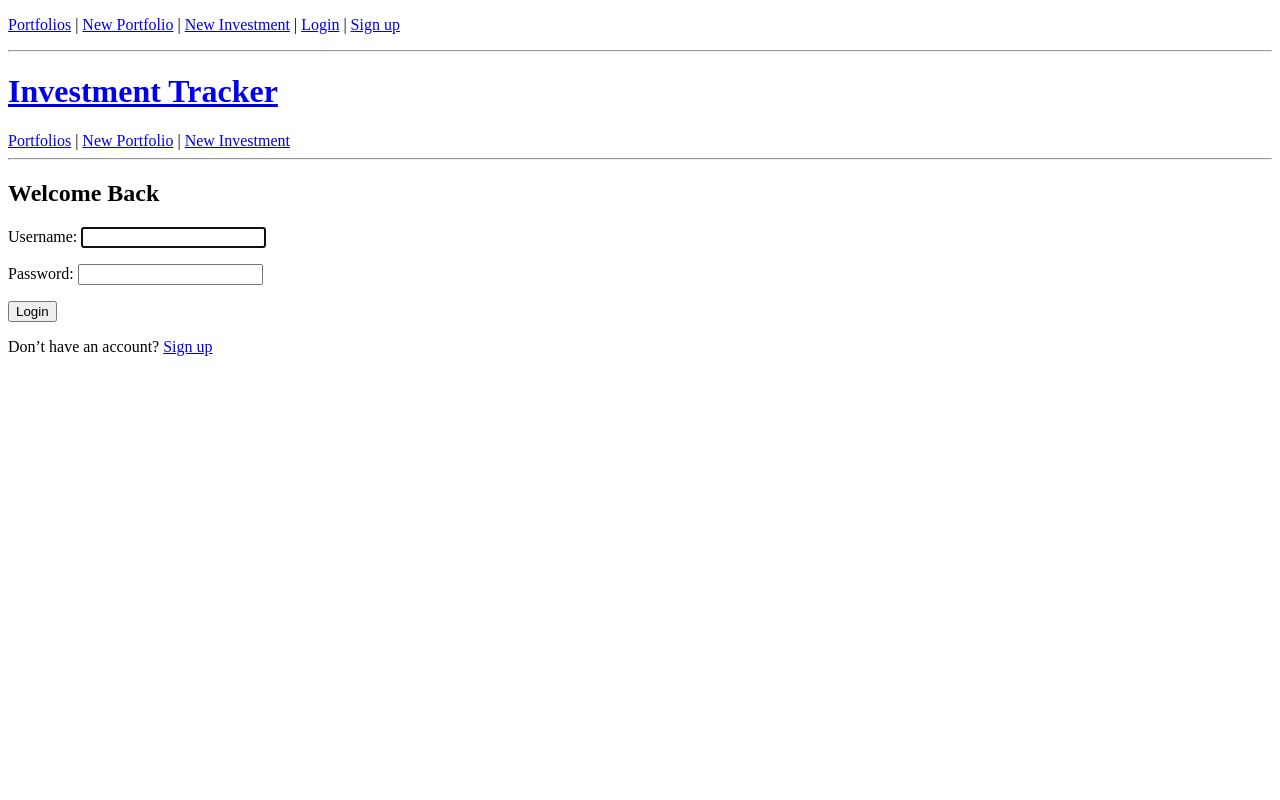
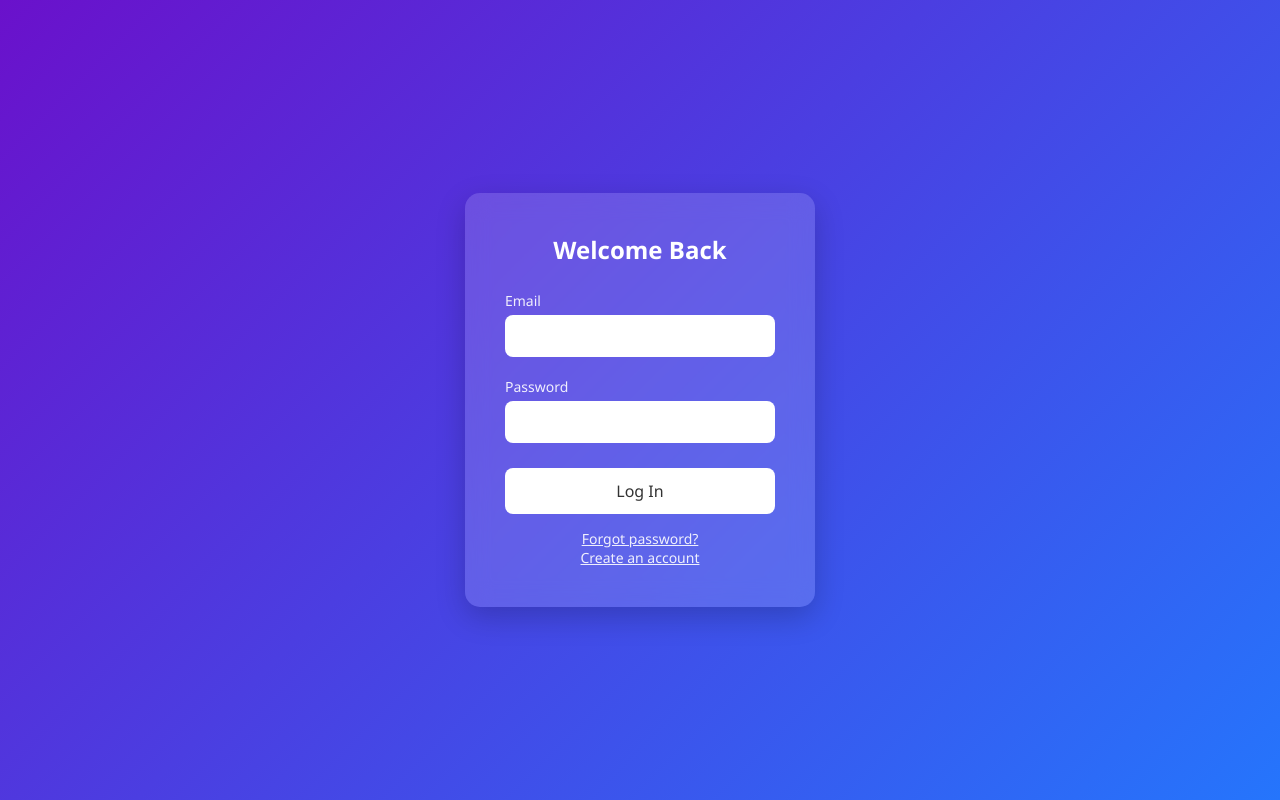
Before and after one commit to eece-4081-fall-2025/team_2_investment_tracker_app, a Django app: page /accounts/login/ in a window 1280 px wide. Run offline with Django 5.2, Linux system fonts and the light colour scheme.

Commit message:
Update login.html

```diff
--- a/portfolio/templates/registration/login.html
+++ b/portfolio/templates/registration/login.html
@@ -1,21 +1,122 @@
-{% extends "portfolio/base.html" %}
-{% block content %}
+<!DOCTYPE html>
+<html lang="en">
+<head>
+    <meta charset="UTF-8" />
+    <meta name="viewport" content="width=device-width, initial-scale=1.0" />
+    <title>Modern Login Page</title>
 
-<div class="auth-container">
-    <div class="auth-card">
-        <h2 class="auth-title">Welcome Back</h2>
+    <style>
+        * {
+            margin: 0;
+            padding: 0;
+            box-sizing: border-box;
+            font-family: "Segoe UI", Arial, sans-serif;
+        }
 
-        <form method="post" class="auth-form">
-            {% csrf_token %}
-            {{ form.as_p }}
-            <button type="submit" class="btn-submit">Login</button>
+        body {
+            height: 100vh;
+            background: linear-gradient(135deg, #6a11cb, #2575fc);
+            display: flex;
+            justify-content: center;
+            align-items: center;
+        }
+
+        .login-container {
+            width: 350px;
+            padding: 40px;
+            background: rgba(255, 255, 255, 0.15);
+            backdrop-filter: blur(12px);
+            border-radius: 15px;
+            box-shadow: 0 10px 30px rgba(0, 0, 0, 0.2);
+            color: #fff;
+            animation: fadeIn 0.7s ease;
+        }
+
+        @keyframes fadeIn {
+            from { opacity: 0; transform: translateY(20px); }
+            to { opacity: 1; transform: translateY(0); }
+        }
+
+        h2 {
+            text-align: center;
+            margin-bottom: 25px;
+            font-weight: 600;
+        }
+
+        .input-group {
+            margin-bottom: 20px;
+        }
+
+        .input-group label {
+            display: block;
+            margin-bottom: 5px;
+            font-size: 14px;
+            opacity: 0.9;
+        }
+
+        .input-group input {
+            width: 100%;
+            padding: 12px;
+            border: none;
+            border-radius: 8px;
+            outline: none;
+        }
+
+        .login-btn {
+            width: 100%;
+            padding: 12px;
+            background: #fff;
+            color: #333;
+            border: none;
+            border-radius: 8px;
+            font-size: 16px;
+            cursor: pointer;
+            margin-top: 5px;
+            transition: 0.3s;
+        }
+
+        .login-btn:hover {
+            background: #e6e6e6;
+        }
+
+        .links {
+            text-align: center;
+            margin-top: 15px;
+            font-size: 14px;
+            opacity: 0.9;
+        }
+
+        .links a {
+            color: white;
+            text-decoration: underline;
+            cursor: pointer;
+        }
+    </style>
+</head>
+<body>
+
+    <div class="login-container">
+        <h2>Welcome Back</h2>
+
+        <form>
+            <div class="input-group">
+                <label>Email</label>
+                <input type="email" required />
+            </div>
+
+            <div class="input-group">
+                <label>Password</label>
+                <input type="password" required />
+            </div>
+
+            <button class="login-btn" type="submit">Log In</button>
+
+            <div class="links">
+                <p><a href="#">Forgot password?</a></p>
+                <p><a href="#">Create an account</a></p>
+            </div>
         </form>
+    </div>
 
-        <p class="auth-footer">
-            Don’t have an account?
-            <a href="{% url 'signup' %}" class="link">Sign up</a>
-        </p>
-    </div>
-</div>
-
-{% endblock %}
+</body>
+</html>
```
